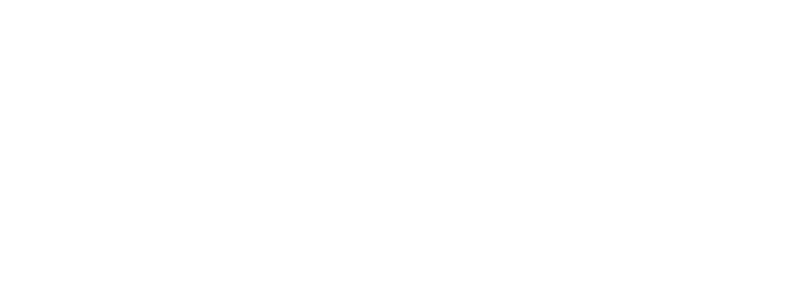
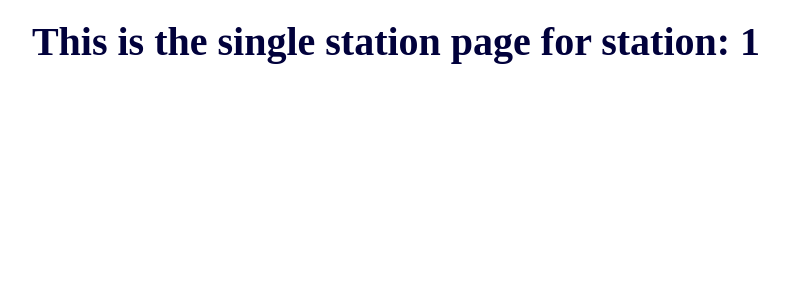
Before and after one commit to luukasmakila/CityBikeApp, a React (Create React App) app in the folder frontend/: page /single_station/1 in a window 1280 px wide. Before the commit this address had no page. Shown: the top 300 px of the page, without its empty margins (244-1033 px from the left). Built offline with nearby package versions, Linux system fonts and the light colour scheme; no server answers.

Commit message:
added axios baseurl & single station view
started working on single station view

```diff
--- a/frontend/src/App.js
+++ b/frontend/src/App.js
@@ -15,7 +15,7 @@
           <Route path="/" element={<Home/>}/>
           <Route path="/journey_page" element={<JourneyPage/>}/>
           <Route path="/station_page" element={<StationPage/>}/>
-          <Route path="/single_station" element={<SingleStation/>}/>
+          <Route path="/single_station/:id" element={<SingleStation/>}/>
         </Routes>
       </Router>
     </div>
--- /dev/null
+++ b/frontend/src/axios.js
@@ -0,0 +1,8 @@
+// Create baseURL for axios requests
+import axios from "axios"
+
+const instance = axios.create({
+  baseURL: 'http://localhost:3001/api'
+})
+
+export default instance
--- a/frontend/src/components/SingleStation.js
+++ b/frontend/src/components/SingleStation.js
@@ -1,9 +1,21 @@
-import React from 'react'
+import axios from '../axios'
+import React, { useEffect } from 'react'
+import { useParams } from "react-router-dom"
 
 const SingleStation = () => {
+  const { id } = useParams()
+
+  useEffect(() => {
+    const getStationInfo = async () => {
+      const result = await axios.get("/single_station", {params: {stationId: id}})
+      console.log(result.data)
+    }
+    getStationInfo()
+  }, [])
+
   return (
     <div>
-      <h1>This is the single station page</h1>
+      <h1>This is the single station page for station: {id}</h1>
     </div>
   )
 }
--- a/frontend/src/components/StationPage.js
+++ b/frontend/src/components/StationPage.js
@@ -1,5 +1,6 @@
 import React, { useState, useEffect } from 'react'
-import axios from "axios"
+import { Link } from 'react-router-dom'
+import axios from "../axios"
 
 const StationPage = () => {
   const [stations, setStations] = useState([])
@@ -14,7 +15,7 @@
     // Fetch data only on initial page laod
     const getStations = async () => {
       try {
-        const result = await axios.get("http://localhost:3001/api/station_page")
+        const result = await axios.get("/station_page")
         setStations(result.data.stations)
       } catch (error) {
         console.log(error)
@@ -41,7 +42,9 @@
       />
       {stationsToShow.map((station, idx) => (
         <div key={idx}>
-          <p>{ station.Nimi }</p>
+          <Link to={`/single_station/${station._id}`}>
+            <p>{ station.Nimi }</p>
+          </Link>
         </div>
       ))}
     </div>
```
